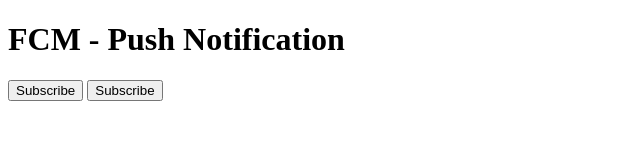
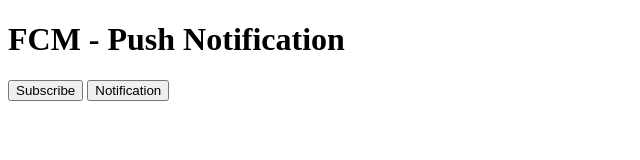
Before and after one commit to ronin540/fcm-test, a website: page public/index.html in a window 1280 px wide. Shown: the full height of the page, 0-640 px from the left. Drawn offline with Linux system fonts and the light colour scheme; no server answers.

Commit message:
10th commit

```diff
--- a/public/index.html
+++ b/public/index.html
@@ -11,7 +11,7 @@
 	<body>
 		<h1>FCM - Push Notification</h1>
 		<button onclick="subscribeUser()">Subscribe</button>
-		<button onclick="sendNotification()">Subscribe</button>
+		<button onclick="sendNotification()">Notification</button>
 		<div id="tokenId"></div>
 		<script src="app.js"></script>
 	</body>
```
